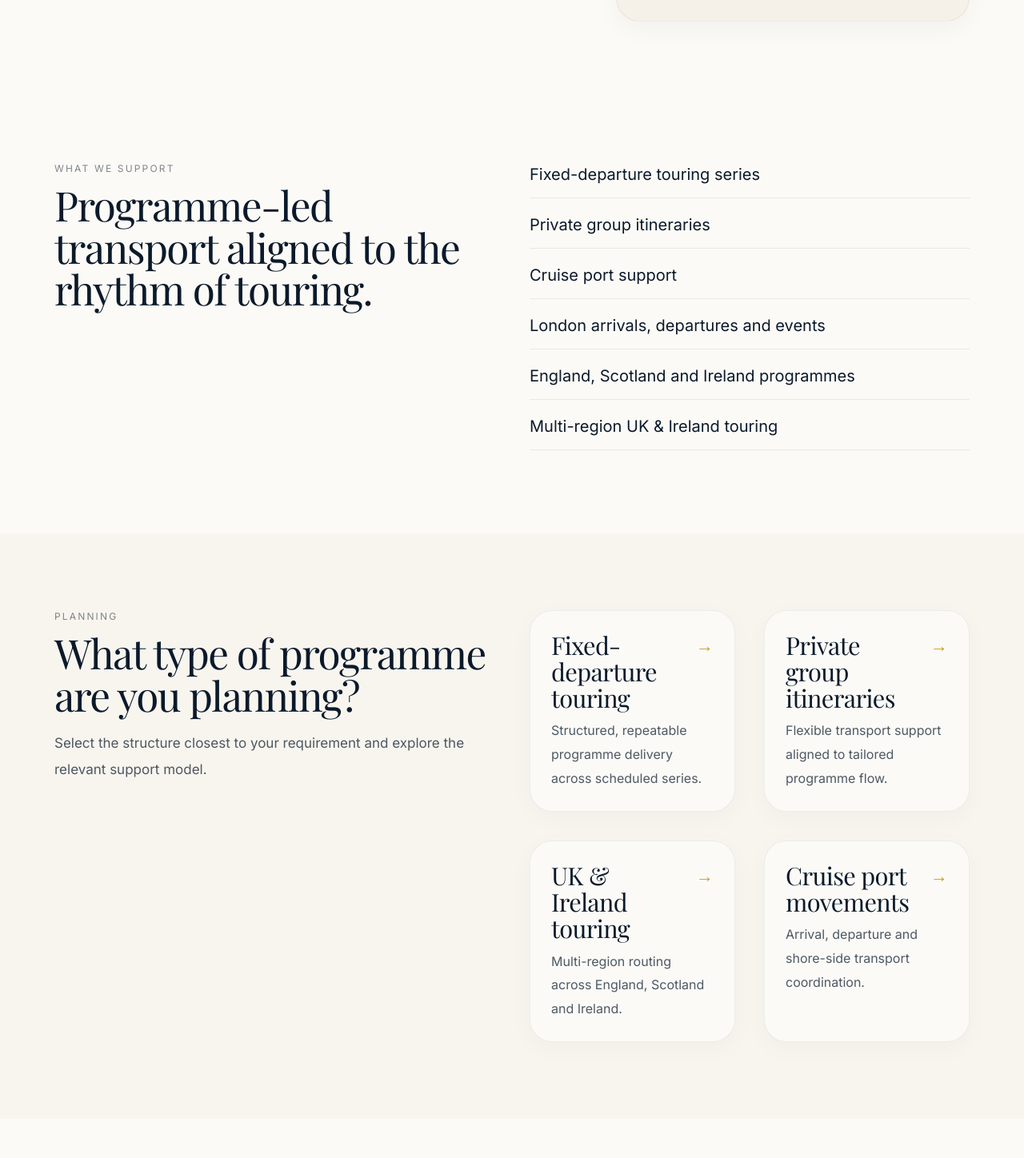
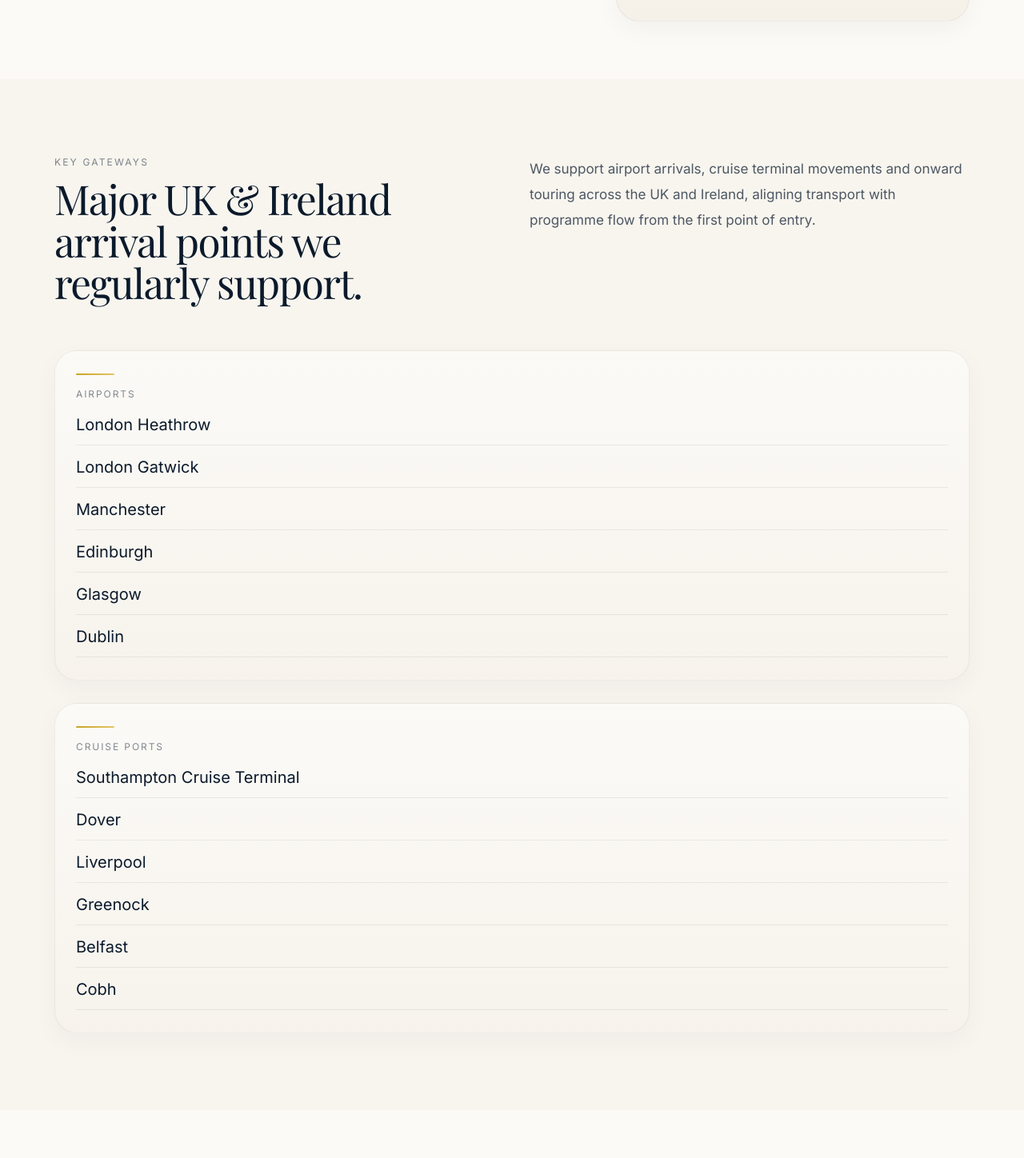
Before and after one commit to kandiahtk-crypto/Project-, a Next.js app: page / in a window 1280 px wide. Shown: the part 1202-2650 px from the top of the page at 80% size. Built offline with nearby package versions, Linux system fonts and the light colour scheme; a web font is replaced by a local one.

Commit message:
Update page.tsx

```diff
--- a/src/app/page.tsx
+++ b/src/app/page.tsx
@@ -201,6 +201,82 @@ export default function HomePage() {
                     </div>
                   </div>
                 </div>
+              </div>
+            </div>
+          </div>
+        </div>
+      </section>
+
+      <section style={sectionSoft}>
+        <div style={containerWide}>
+          <div style={sectionSplit} className="split-grid">
+            <div>
+              <p style={sectionLabel}>Key gateways</p>
+
+              <h2 style={sectionTitle}>
+                Major UK &amp; Ireland arrival points we regularly support.
+              </h2>
+            </div>
+
+            <div>
+              <p style={sectionText}>
+                We support airport arrivals, cruise terminal movements and
+                onward touring across the UK and Ireland, aligning transport
+                with programme flow from the first point of entry.
+              </p>
+            </div>
+          </div>
+
+          <div style={gatewayGrid} className="gateway-grid">
+            <div style={gatewayColumn} className="luxury-card">
+              <div style={gatewayAccent} />
+              <p style={gatewayHeading}>Airports</p>
+
+              <div style={gatewayList}>
+                <a href="/contact" style={gatewayLink}>
+                  London Heathrow
+                </a>
+                <a href="/contact" style={gatewayLink}>
+                  London Gatwick
+                </a>
+                <a href="/contact" style={gatewayLink}>
+                  Manchester
+                </a>
+                <a href="/contact" style={gatewayLink}>
+                  Edinburgh
+                </a>
+                <a href="/contact" style={gatewayLink}>
+                  Glasgow
+                </a>
+                <a href="/contact" style={gatewayLink}>
+                  Dublin
+                </a>
+              </div>
+            </div>
+
+            <div style={gatewayColumn} className="luxury-card">
+              <div style={gatewayAccent} />
+              <p style={gatewayHeading}>Cruise ports</p>
+
+              <div style={gatewayList}>
+                <a href="/contact" style={gatewayLink}>
+                  Southampton Cruise Terminal
+                </a>
+                <a href="/contact" style={gatewayLink}>
+                  Dover
+                </a>
+                <a href="/contact" style={gatewayLink}>
+                  Liverpool
+                </a>
+                <a href="/contact" style={gatewayLink}>
+                  Greenock
+                </a>
+                <a href="/contact" style={gatewayLink}>
+                  Belfast
+                </a>
+                <a href="/contact" style={gatewayLink}>
+                  Cobh
+                </a>
               </div>
             </div>
           </div>
@@ -651,6 +727,55 @@ const metaText: CSSProperties = {
   color: "rgba(11, 26, 43, 0.74)",
 };
 
+const gatewayGrid: CSSProperties = {
+  marginTop: 40,
+  display: "grid",
+  gap: 28,
+};
+
+const gatewayColumn: CSSProperties = {
+  display: "grid",
+  gap: 16,
+  padding: "28px 26px",
+  borderRadius: 28,
+  background: "linear-gradient(180deg, #FBFAF7 0%, #F7F3EC 100%)",
+  border: "1px solid rgba(11, 26, 43, 0.06)",
+  boxShadow: "0 10px 30px rgba(11, 26, 43, 0.04)",
+};
+
+const gatewayAccent: CSSProperties = {
+  width: 48,
+  height: 2,
+  borderRadius: 999,
+  background: "linear-gradient(90deg, #C9A227 0%, #E3C565 100%)",
+};
+
+const gatewayHeading: CSSProperties = {
+  margin: 0,
+  fontSize: 12,
+  letterSpacing: "0.16em",
+  textTransform: "uppercase",
+  color: "rgba(11,26,43,0.5)",
+};
+
+const gatewayList: CSSProperties = {
+  display: "grid",
+  gap: 12,
+};
+
+const gatewayLink: CSSProperties = {
+  display: "inline-flex",
+  alignItems: "center",
+  justifyContent: "space-between",
+  gap: 12,
+  fontSize: 20,
+  lineHeight: 1.5,
+  color: "#0B1A2B",
+  paddingBottom: 10,
+  borderBottom: "1px solid rgba(11,26,43,0.08)",
+  textDecoration: "none",
+};
+
 const supportGrid: CSSProperties = {
   display: "grid",
   gap: 18,
```
